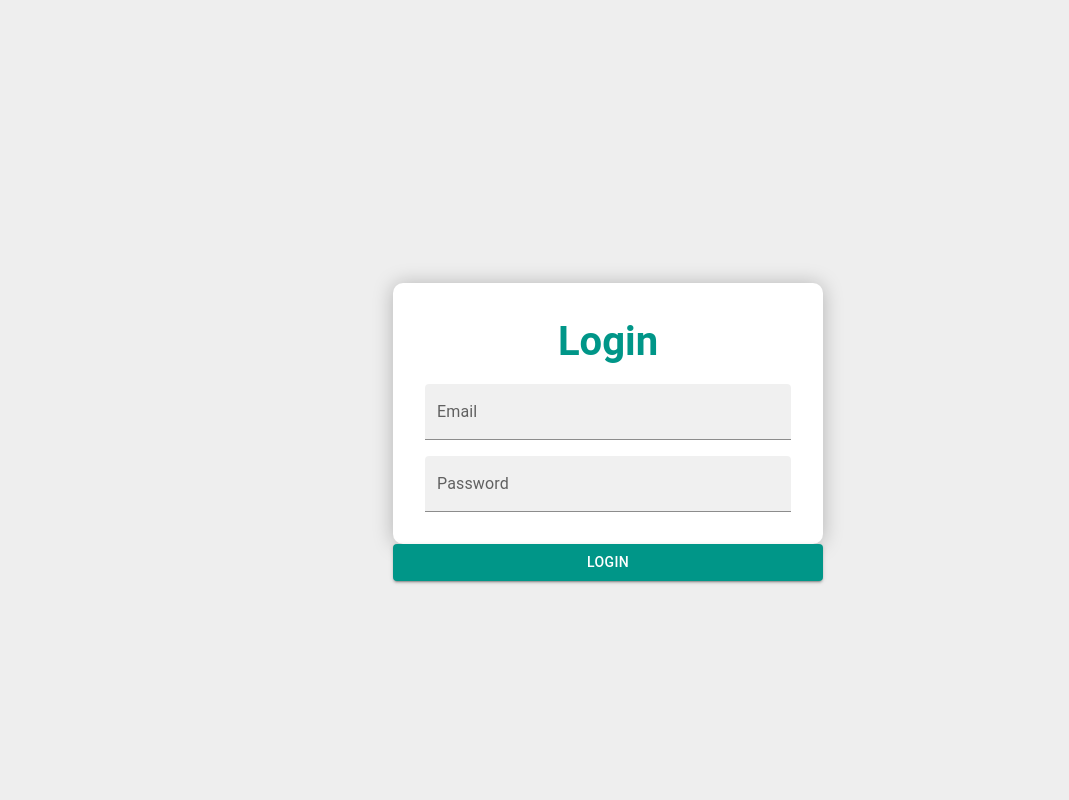
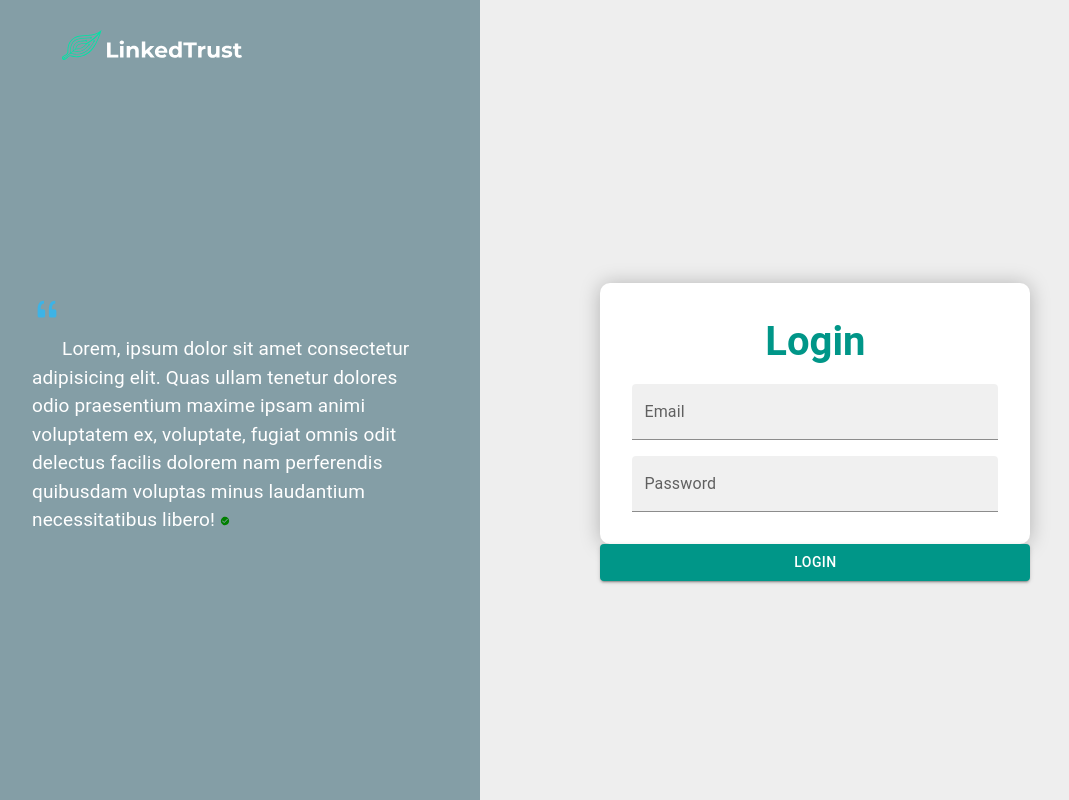
Before and after one commit to Whats-Cookin/decentralized_linkedin, a React (Create React App) app: page /login in a window 1280 px wide. Shown: the whole page, without its empty margins (32-1101 px from the left). Built offline with nearby package versions, Linux system fonts and the light colour scheme; the HTML template or start-up script is replaced by a standard one.

Commit message:
colorlogo

```diff
--- a/src/App.tsx
+++ b/src/App.tsx
@@ -1,35 +1,36 @@
-import { useState} from 'react'
-import { BrowserRouter as Router, Routes, Route } from 'react-router-dom'
-import Loader from './loading/index'
-import Snackbar from './snackBar/index'
-import Login from './Login/index'
-import './App.css'
-import { CssBaseline, ThemeProvider, createTheme } from '@mui/material'
-import Box from '@mui/material/Box'
-import Profile from './profile'
+import { useState } from "react";
+import { BrowserRouter as Router, Routes, Route } from "react-router-dom";
+import Loader from "./loading/index";
+import Snackbar from "./snackBar/index";
+import Login from "./Login/index";
+import "./App.css";
+import { CssBaseline, ThemeProvider, createTheme } from "@mui/material";
+import Box from "@mui/material/Box";
+import Profile from "./profile";
+import CheckCircleIcon from "@mui/icons-material/CheckCircle";
 
+import img1 from "./image/linkedtrust 1.svg";
 const App = () => {
-  const [loading, setLoading] = useState(false)
-  const [isSnackbarOpen, toggleSnackbar] = useState(false)
-  const [snackbarMessage, setSnackbarMessage] = useState('')
+  const [loading, setLoading] = useState(false);
+  const [isSnackbarOpen, toggleSnackbar] = useState(false);
+  const [snackbarMessage, setSnackbarMessage] = useState("");
 
   const commonProps = {
     toggleSnackbar,
     setSnackbarMessage,
-    setLoading
-  }
+    setLoading,
+  };
 
   const theme = createTheme({
     palette: {
       primary: {
-        main: '#009688'
+        main: "#009688",
       },
       secondary: {
-        main: '#FFFFFF'
-      }
+        main: "#FFFFFF",
+      },
     },
-
-  })
+  });
 
   return (
     <Router>
@@ -37,29 +38,98 @@ const App = () => {
         <CssBaseline />
         <Box
           sx={{
-            position: 'relative',
-            backgroundColor: '#eeeeee',
-            minHeight: '100vh',
-            display: 'flex',
-            width: '100%',
-            flexDirection: 'column',
-            alignItems: 'center',
-            fontSize: 'calc(3px + 2vmin)',
-            color: 'rgb(37, 3, 3)',
-            overflow: 'hidden',
-            justifyContent: 'center'
+            position: "relative",
+            backgroundColor: "#eeeeee",
+            minHeight: "100vh",
+            display: "flex",
+            width: "100%",
+            flexDirection: "column",
+            alignItems: "center",
+            fontSize: "calc(3px + 2vmin)",
+            color: "rgb(37, 3, 3)",
+            overflow: "hidden",
+            justifyContent: "center",
+            "::before": {
+              content: '""',
+              position: "absolute",
+              top: 0,
+              left: 0,
+              width: "40%",
+              height: "100%",
+              backgroundColor: "#849EA6",
+            },
           }}
         >
-          <Snackbar snackbarMessage={snackbarMessage} isSnackbarOpen={isSnackbarOpen} toggleSnackbar={toggleSnackbar} />
+          <div
+            style={{
+              display: "flex",
+              alignItems: "center",
+              justifyContent: "center",
+              position: "absolute",
+              top: 0,
+              left: "5%",
+              width: "30%",
+              height: "100%",
+              backgroundColor: "#849EA6",
+            }}
+          >
+            <div
+              style={{
+                position: "absolute",
+                top: "20px",
+                left: "20px",
+                padding: "10px",
+              }}
+            >
+              <img
+                src={img1}
+                alt="LinkedTrust"
+                style={{
+                  height: "30px",
+                  width: "auto",
+                }}
+              />
+            </div>
+            <div
+              style={{
+                color: "white",
+                paddingTop: "30px",
+              }}
+            >
+              <img
+                src="/image2/quote-custom.svg"
+                alt=""
+                style={{
+                  height: "30px",
+                  width: "auto",
+                  verticalAlign: "30px",
+                }}
+              />
+              Lorem, ipsum dolor sit amet consectetur adipisicing elit. Quas
+              ullam tenetur dolores odio praesentium maxime ipsam animi
+              voluptatem ex, voluptate, fugiat omnis odit delectus facilis
+              dolorem nam perferendis quibusdam voluptas minus laudantium
+              necessitatibus libero!
+              <CheckCircleIcon
+                sx={{ color: "green", marginLeft: "5px", fontSize: 10 }}
+              />
+            </div>
+          </div>
+
+          <Snackbar
+            snackbarMessage={snackbarMessage}
+            isSnackbarOpen={isSnackbarOpen}
+            toggleSnackbar={toggleSnackbar}
+          />
           <Loader open={loading} />
           <Routes>
-            <Route path='/' element={<Profile {...commonProps} />} />
-            <Route path='login' element={<Login {...commonProps} />} />
+            <Route path="/" element={<Profile {...commonProps} />} />
+            <Route path="login" element={<Login {...commonProps} />} />
           </Routes>
         </Box>
       </ThemeProvider>
     </Router>
-  )
-}
+  );
+};
 
-export default App
+export default App;
--- a/src/Login/index.tsx
+++ b/src/Login/index.tsx
@@ -1,98 +1,117 @@
-import React from 'react'
-import { useForm } from 'react-hook-form';
-import Button from '@mui/material/Button'
-import ILoginProps from './types';
-import { Box, TextField, Typography } from '@mui/material'
-import styles from './styles';
+import React from "react";
+import { useForm } from "react-hook-form";
+import Button from "@mui/material/Button";
+import ILoginProps from "./types";
+import { Box, TextField, Typography } from "@mui/material";
+import styles from "./styles";
 
-
-const Login = ({toggleSnackbar,setSnackbarMessage,setLoading}: ILoginProps) => {
-  const{
+const Login = ({
+  toggleSnackbar,
+  setSnackbarMessage,
+  setLoading,
+}: ILoginProps) => {
+  const {
     register,
     handleSubmit,
     formState: { errors },
-  } = useForm()
+  } = useForm();
 
-
-
-  const onSubmit = handleSubmit(async({email, password})=>{
-    console.log("you pressed submit, congratulations")
-    try{
-      if(!email || !password){
-        toggleSnackbar(true)
-        setSnackbarMessage("Both email and password")
-      }else{
-        setLoading(true)
+  const onSubmit = handleSubmit(async ({ email, password }) => {
+    console.log("you pressed submit, congratulations");
+    try {
+      if (!email || !password) {
+        toggleSnackbar(true);
+        setSnackbarMessage("Both email and password");
+      } else {
+        setLoading(true);
       }
-    }catch (err:any){
-      setLoading(false)
-      toggleSnackbar(true)
-      setSnackbarMessage("user not found")
-      console.error("Error:",err?.message)
+    } catch (err: any) {
+      setLoading(false);
+      toggleSnackbar(true);
+      setSnackbarMessage("user not found");
+      console.error("Error:", err?.message);
     }
-  })
+  });
 
   return (
-    <form onSubmit={onSubmit} style={{ zIndex: 2, width: '100%', maxWidth: '430px', margin: '0 auto' }}>
+    <form
+      onSubmit={onSubmit}
+      style={{
+        zIndex: 2,
+        width: "100%",
+        maxWidth: "430px",
+        margin: "0 auto",
+        marginRight: "17%",
+        justifyContent: "center",
+      }}
+    >
       <Box
         sx={{
-          display: 'flex',
-          flexDirection: 'column',
+          display: "flex",
+          flexDirection: "column",
           rowGap: 2,
-          width: '100%',
-          padding: '2rem',
-          maxWidth: '430px',
+          width: "100%",
+          padding: "2rem",
+          maxWidth: "430px",
+          margin: "0 auto",
+
           marginTop: { xs: 15, md: 8 },
-          background: '#FFFFFF',
-          boxShadow: '0px 1px 20px rgba(0, 0, 0, 0.25)',
+          background: "#FFFFFF",
+          boxShadow: "0px 1px 20px rgba(0, 0, 0, 0.25)",
           zIndex: 20,
-          borderRadius: '10px'
-        }}>
+          borderRadius: "10px",
+        }}
+      >
         <Typography
-          variant='h5'
+          variant="h5"
           style={{
-            textAlign: 'center',
-            fontWeight: 'bold',
-            fontSize: '2.5rem'
+            textAlign: "center",
+            fontWeight: "bold",
+            fontSize: "2.5rem",
           }}
-          sx={{ color: 'primary.main' }}
+          sx={{ color: "primary.main" }}
         >
           Login
         </Typography>
         <TextField
-          {...register('email', {
-            required: 'Email is required',
+          {...register("email", {
+            required: "Email is required",
             pattern: {
               value: /^[A-Z0-9._%+-]+@[A-Z0-9.-]+\.[A-Z]{2,}$/i,
-              message: 'Invalid email address'
-            }
+              message: "Invalid email address",
+            },
           })}
           fullWidth
-          label='Email'
+          label="Email"
           sx={styles.inputField}
-          variant='filled'
-          type='email'
-          helperText={(errors.email?.message as string) || ''}
+          variant="filled"
+          type="email"
+          helperText={(errors.email?.message as string) || ""}
           error={!!errors.email}
         />
         <TextField
-          {...register('password',{
-            required:"Password is required",
+          {...register("password", {
+            required: "Password is required",
           })}
           fullWidth
-          label='Password'
+          label="Password"
           sx={styles.inputField}
-          variant='filled'
-          type='password'
-          helperText={(errors.password?.message as string) || ''}
+          variant="filled"
+          type="password"
+          helperText={(errors.password?.message as string) || ""}
           error={!!errors.password}
         />
       </Box>
-      <Button sx={{ width: '100%' }} type='submit' variant='contained' size='medium'>
+      <Button
+        sx={{ width: "100%" }}
+        type="submit"
+        variant="contained"
+        size="medium"
+      >
         Login
       </Button>
     </form>
-  )
-}
+  );
+};
 
-export default Login
+export default Login;
```
Also changed, not shown: public/image2/quote-custom.svg (added), src/image/linkedtrust 1.svg (added).
